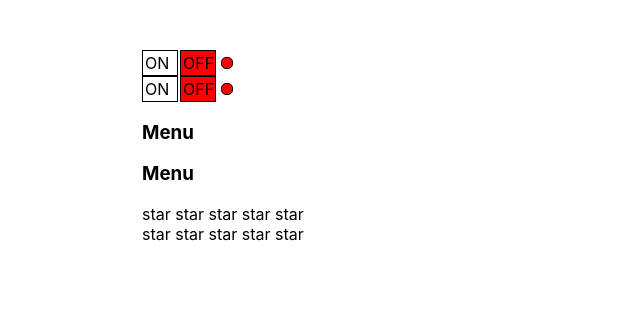
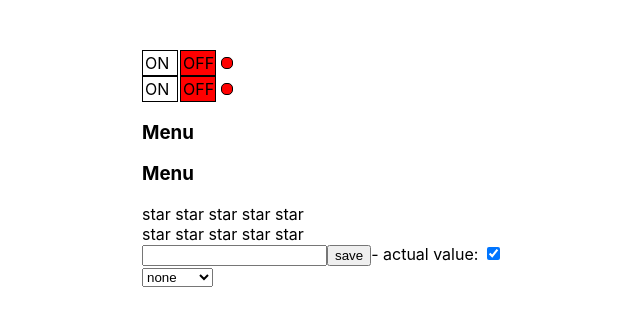
Before and after one commit to YauheniZhukovets/react-kabzda, a React (Create React App) app: page / in a window 1280 px wide. Shown: the top 326 px of the page, without its empty margins (298-938 px from the left). Built offline with nearby package versions, Linux system fonts and the light colour scheme.

Commit message:
controlled input,checkbox, select  13

```diff
--- a/src/App.tsx
+++ b/src/App.tsx
@@ -6,7 +6,10 @@ import {UncontrolledAccardion} from './Componets/Accardion/UncontrolledAccardion
 import {UncontrolledRating} from './Componets/Rating/UncontrolledRating';
 import {Rating, RatingValueType} from './Componets/Rating/Rating';
 import {UncontrolledOnnOff} from './Componets/on-off/UncontrolledOnOff';
-import {UncontrolledInput} from './Componets/Input/UncontrolledInput';
+import {UncontrolledInput} from './Componets/InputCheckboxSelect/UncontrolledInput';
+import {ControlledInputCheckbox} from './Componets/InputCheckboxSelect/ControlledInputCheckbox';
+import {Select} from './Componets/InputCheckboxSelect/Select';
+
 
 
 // function declaration
@@ -25,6 +28,9 @@ function App() {
             <UncontrolledAccardion titleValue={'Menu'}/>
             <Rating value={ratingValue} onClick={setRatingValue}/>
             <UncontrolledRating/>
+            <UncontrolledInput/>
+            <ControlledInputCheckbox/>
+            <Select/>
 
 
 
--- /dev/null
+++ b/src/Componets/InputCheckboxSelect/Select.tsx
@@ -0,0 +1,16 @@
+import React, {ChangeEvent, useState} from 'react';
+
+
+export function Select () {
+    const [parentValue, setParentValue] = useState<string|undefined>(undefined)
+    const onChange = (e: ChangeEvent<HTMLSelectElement>) => {
+        setParentValue(e.currentTarget.value)
+    }
+
+    return <select value={parentValue} onChange={onChange}>
+        <option>none</option>
+        <option value={1}>Minsk</option>
+        <option value={2}>Moscow</option>
+        <option value={3}>Kiev</option>
+    </select>
+}
```
Also changed, not shown: src/Componets/InputCheckboxSelect/ControlledInputCheckbox.tsx (renamed from src/Componets/Input/ControlledInputCheckbox.tsx), src/Componets/InputCheckboxSelect/UncontrolledInput.tsx (renamed from src/Componets/Input/UncontrolledInput.tsx).
